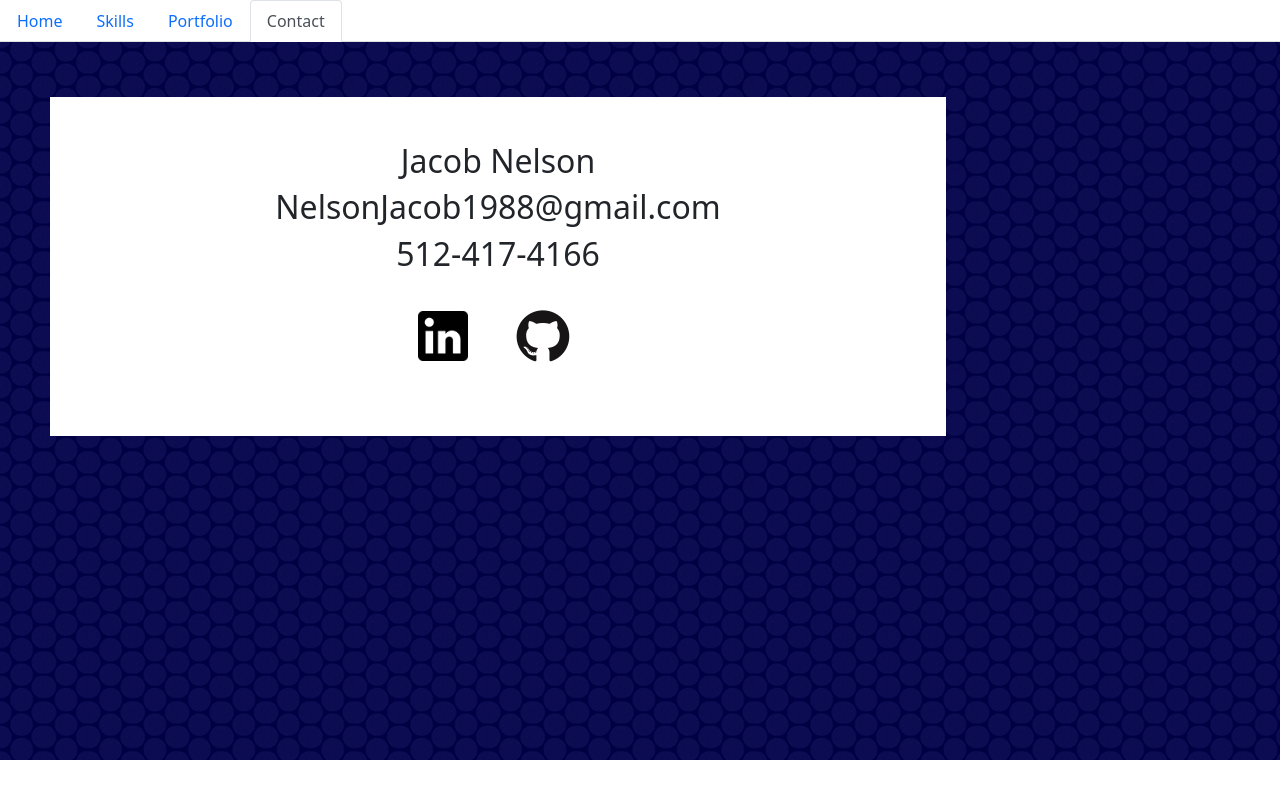
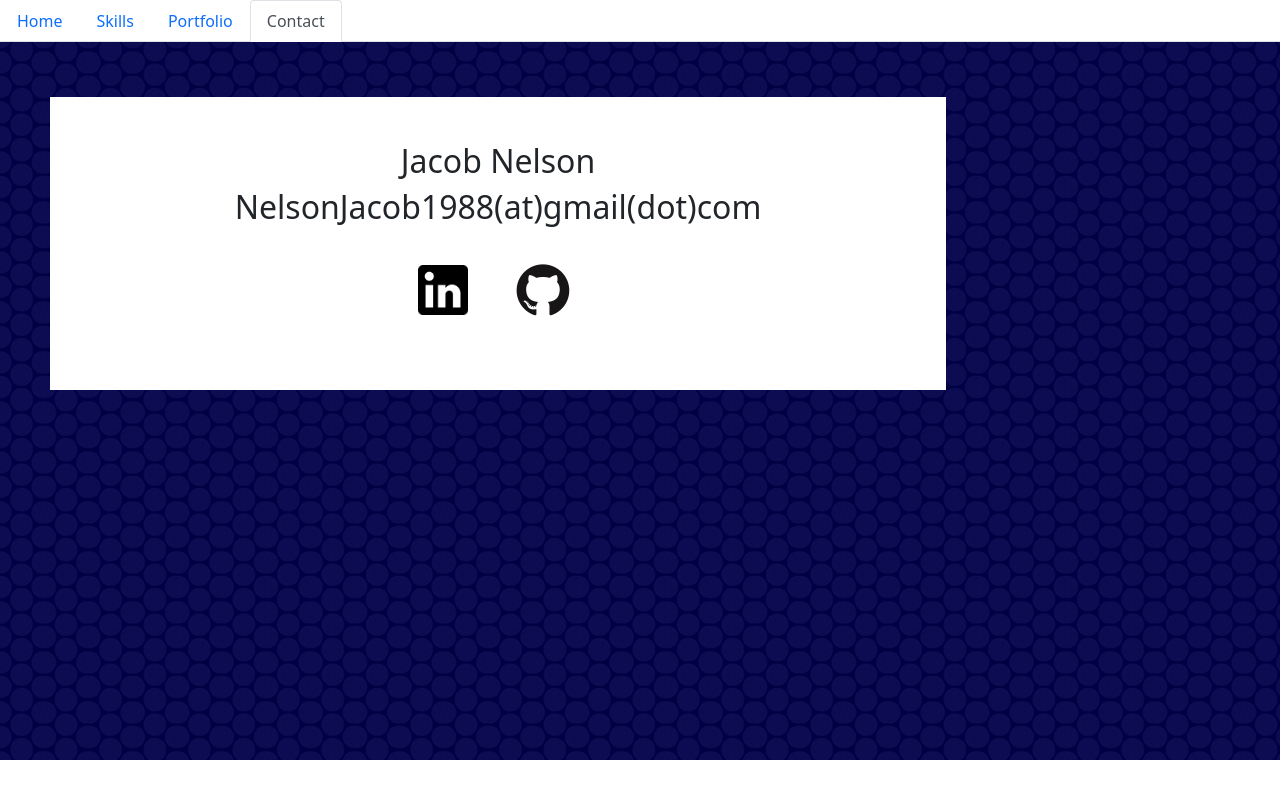
Before and after one commit to Jacobn88/jacobn88.github.io, a React (Create React App) app: page /contact in a window 1280 px wide. Built offline with nearby package versions, Linux system fonts and the light colour scheme.

Commit message:
edit contact info

```diff
--- a/src/components/pages/Contact.js
+++ b/src/components/pages/Contact.js
@@ -8,8 +8,7 @@ const Contact = () => (
   <Container id="container">
     <div>
     <h2>Jacob Nelson</h2>
-    <h2>NelsonJacob1988@gmail.com</h2>
-    <h2>512-417-4166</h2>
+    <h2>NelsonJacob1988(at)gmail(dot)com</h2>
     </div>
     <div id="contact">
     <a href="http://www.linkedin.com/in/jacobn88">
```
